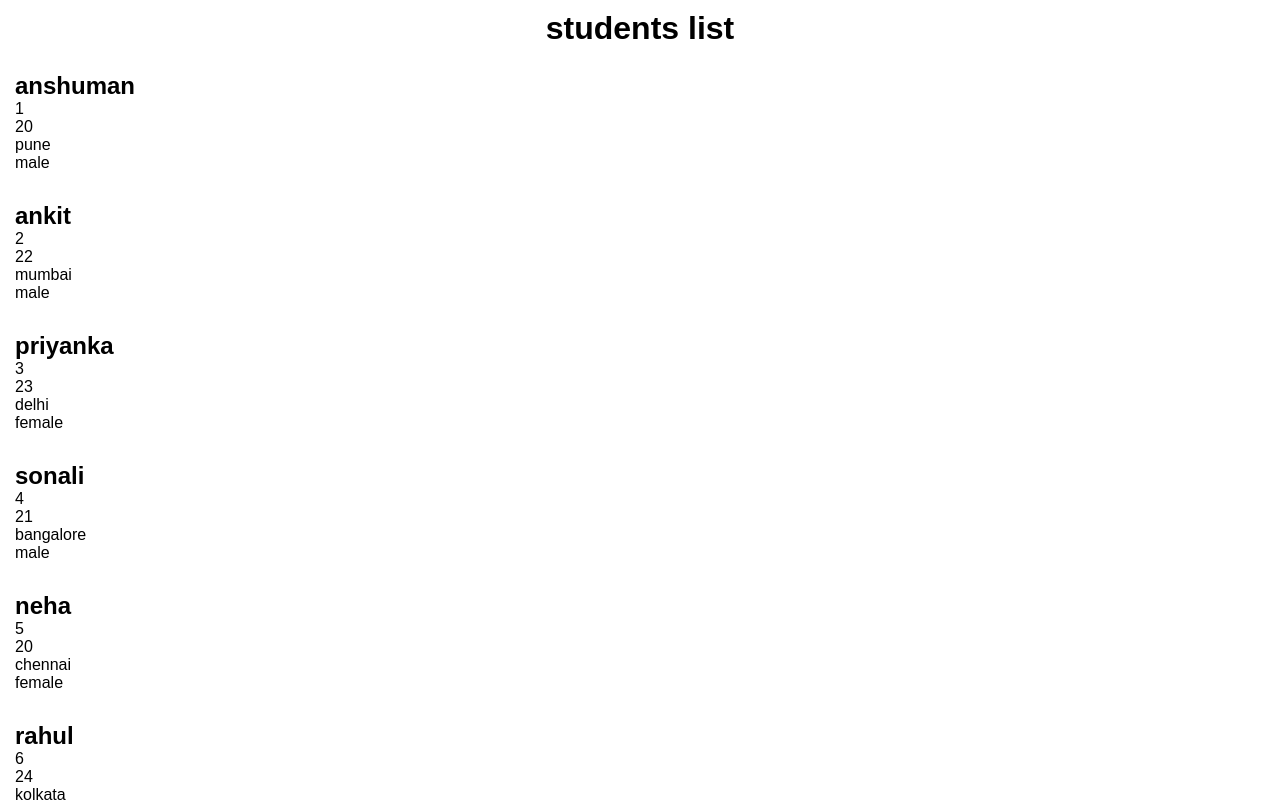
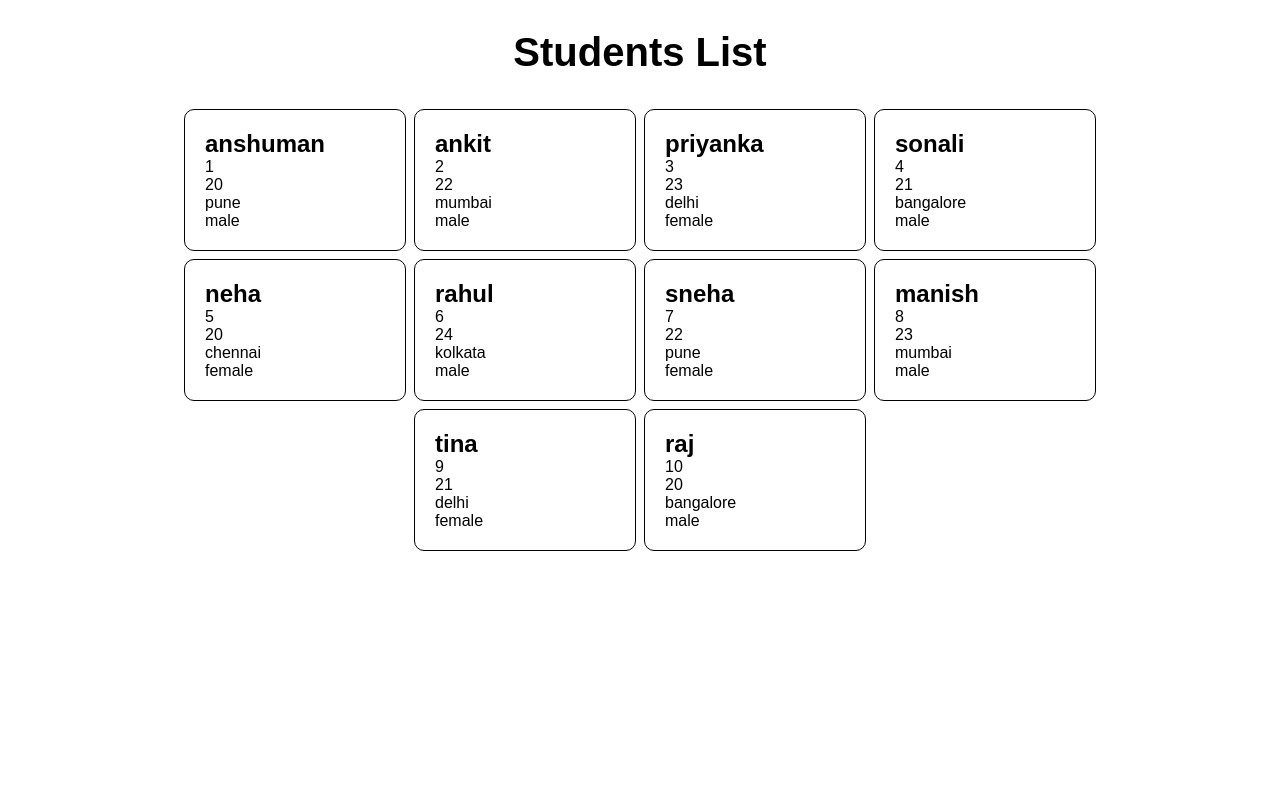
Before and after one commit to ANSHUMANMOREY7/-cards-mapping, a React (Vite) app: page / in a window 1280 px wide. Shown: the top 802 px of the page. Built offline with nearby package versions, Linux system fonts and the light colour scheme.

Commit message:
cards made

```diff
--- a/src/Home.css
+++ b/src/Home.css
@@ -4,10 +4,24 @@
     font-family: Arial, Helvetica, sans-serif;
 }
 .main-head{
-    padding: 10px;
+    padding: 30px;
     text-align: center;
+    font-size: 40px;
 
 }
+
+.container{
+    display: flex;
+    flex-wrap: wrap;
+    justify-content: center;
+     margin: 0 150px;
+}
 .card-container{
-    padding: 15px;
+    padding: 20px;
+    border: 1px solid black;
+    height: fit-content;
+    width: 180px;
+    border-radius: 10px;
+    margin: 4px;
+
 }
--- a/src/Home.jsx
+++ b/src/Home.jsx
@@ -12,8 +12,9 @@ const students = [{ name: "anshuman", age: 20, gender: "male", city: "pune", id:
 { name: "raj  ", age: 20, gender: "male", city: "bangalore", id: 10 }];
 function Home() {
     return (
-        <div>
-            <h1 className="main-head">students list</h1>
+        <div >
+            <h1 className="main-head">Students List</h1>
+            <div className="container">
             {students.map((obj) => {
                 const { name, id, age, city, gender } = obj;
                 return (
@@ -27,6 +28,7 @@ function Home() {
                     </div>
                 )
             })}
+            </div>
         </div>
     )
 }
```
